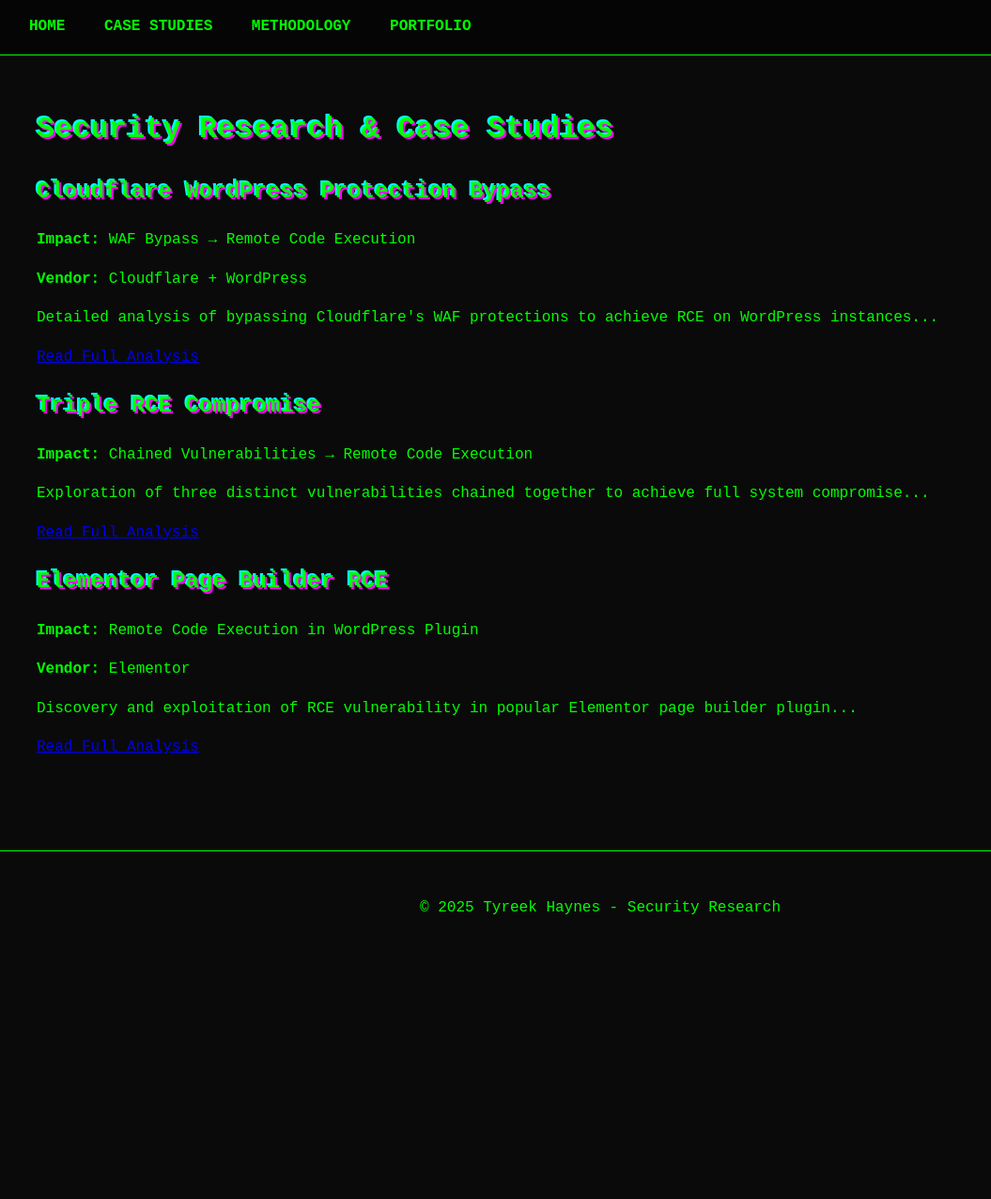
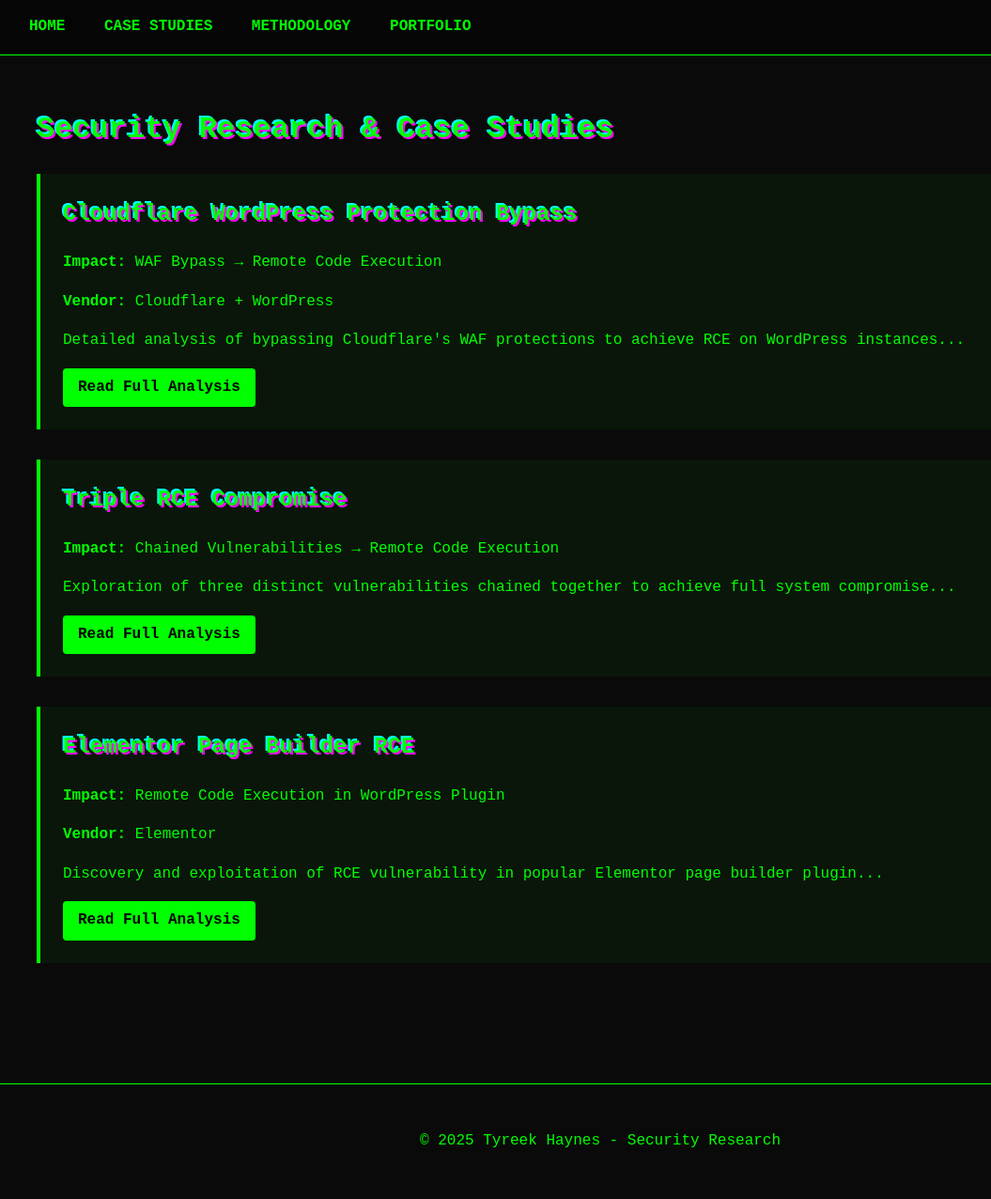
Before and after one commit to TyreekHaynes/Security-Research, a Jekyll site: the page built from research.html, in a window 1280 px wide. Shown: the whole page at 94% size, without its empty margins (1-1056 px from the left). Built offline with Jekyll 4.4.1, drawn with Linux system fonts in a browser that asks for light colours; before the commit the page ends 1027 px from its top, so only the background shows below that.

Commit message:
Update style.css

```diff
--- a/assets/css/style.css
+++ b/assets/css/style.css
@@ -75,3 +75,83 @@ pre, code {
     border-top: 1px solid var(--hacker-green);
     margin-top: 4rem;
 }
+
+/* NEW STYLES ADDED BELOW */
+
+.case-study-preview {
+    border-left: 4px solid var(--hacker-green);
+    padding: 1.5rem;
+    margin-bottom: 2rem;
+    background: rgba(0, 255, 0, 0.05);
+    transition: all 0.3s ease;
+}
+
+.case-study-preview:hover {
+    background: rgba(0, 255, 0, 0.1);
+    transform: translateX(5px);
+}
+
+.case-study-preview h2 {
+    margin-top: 0;
+    color: var(--hacker-green);
+}
+
+.read-more {
+    display: inline-block;
+    background: var(--hacker-green);
+    color: #000;
+    padding: 0.5rem 1rem;
+    text-decoration: none;
+    font-weight: bold;
+    border-radius: 4px;
+    transition: all 0.3s ease;
+}
+
+.read-more:hover {
+    background: var(--matrix-green);
+    transform: translateY(-2px);
+    box-shadow: 0 4px 8px rgba(0, 255, 0, 0.3);
+}
+
+.meta-info {
+    background: rgba(0, 255, 0, 0.1);
+    padding: 1rem;
+    border-radius: 8px;
+    margin-bottom: 2rem;
+    border: 1px solid var(--matrix-green);
+}
+
+.methodology-content {
+    background: rgba(0, 255, 0, 0.05);
+    padding: 2rem;
+    border-radius: 8px;
+    border: 1px solid var(--matrix-green);
+}
+
+.methodology-content h3 {
+    color: var(--hacker-green);
+    margin-top: 2rem;
+}
+
+.methodology-content ul {
+    background: var(--darker-bg);
+    padding: 1rem 2rem;
+    border-radius: 4px;
+    border: 1px solid var(--matrix-green);
+}
+
+/* Responsive design */
+@media (max-width: 768px) {
+    .terminal-header nav a {
+        display: block;
+        margin: 0.5rem 0;
+    }
+
+    .container {
+        padding: 1rem;
+    }
+
+    .case-study-preview {
+        padding: 1rem;
+    }
+}
```
